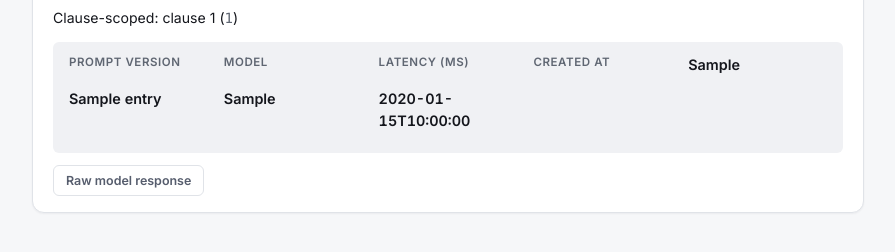
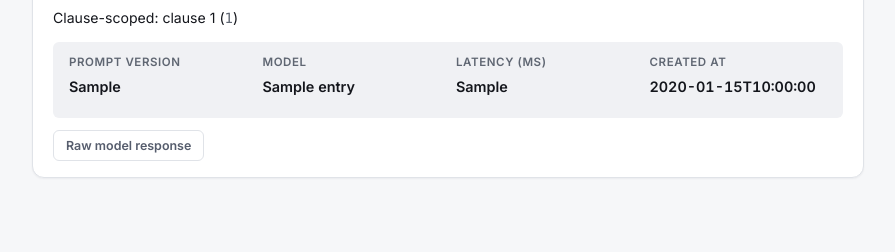
Before and after one commit to NikhilDendeti/Termkeeper, a Django app: template report_ui/templates/report_ui/contract_audit_log.html in a window 1280 px wide. Shown: the part 216-468 px from the top of the page, without its empty margins (192-1087 px from the left). Run offline with Django 5.2, Linux system fonts and the light colour scheme; tables that the repository leaves empty hold one stand-in row (values such as "Sample post"); the template is opened without the code that fills it: values that come from a table or form of the project are taken from there, most other values are stand-ins (such as "Sample title", 1, 10 or a date in 2020).

Commit message:
Fix audit-log entry-metadata grid to flow column-major, not row-pinned
grid-row: 1 on every dt pinned all labels to one row regardless of how
many dt/dd pairs an entry actually has - grid-auto-flow: column with
explicit row/column tracks lets the grid size itself correctly instead.

```diff
--- a/report_ui/static/report_ui/css/report.css
+++ b/report_ui/static/report_ui/css/report.css
@@ -529,6 +529,9 @@ h3 {
 .entry-metadata {
   display: grid;
   grid-template-columns: repeat(auto-fit, minmax(130px, 1fr));
+  grid-template-rows: auto auto;
+  grid-auto-flow: column;
+  grid-auto-columns: minmax(130px, 1fr);
   gap: var(--space-1) var(--space-4);
   margin: 0 0 var(--space-3);
   padding: var(--space-3) var(--space-4);
@@ -537,7 +540,6 @@ h3 {
 }
 
 .entry-metadata dt {
-  grid-row: 1;
   color: var(--color-text-faint);
   font-size: 0.72rem;
   font-weight: 600;
@@ -679,6 +681,7 @@ h3 {
 
   .entry-metadata {
     grid-template-columns: 1fr 1fr;
+    grid-template-rows: repeat(4, auto);
   }
 }
 
```
